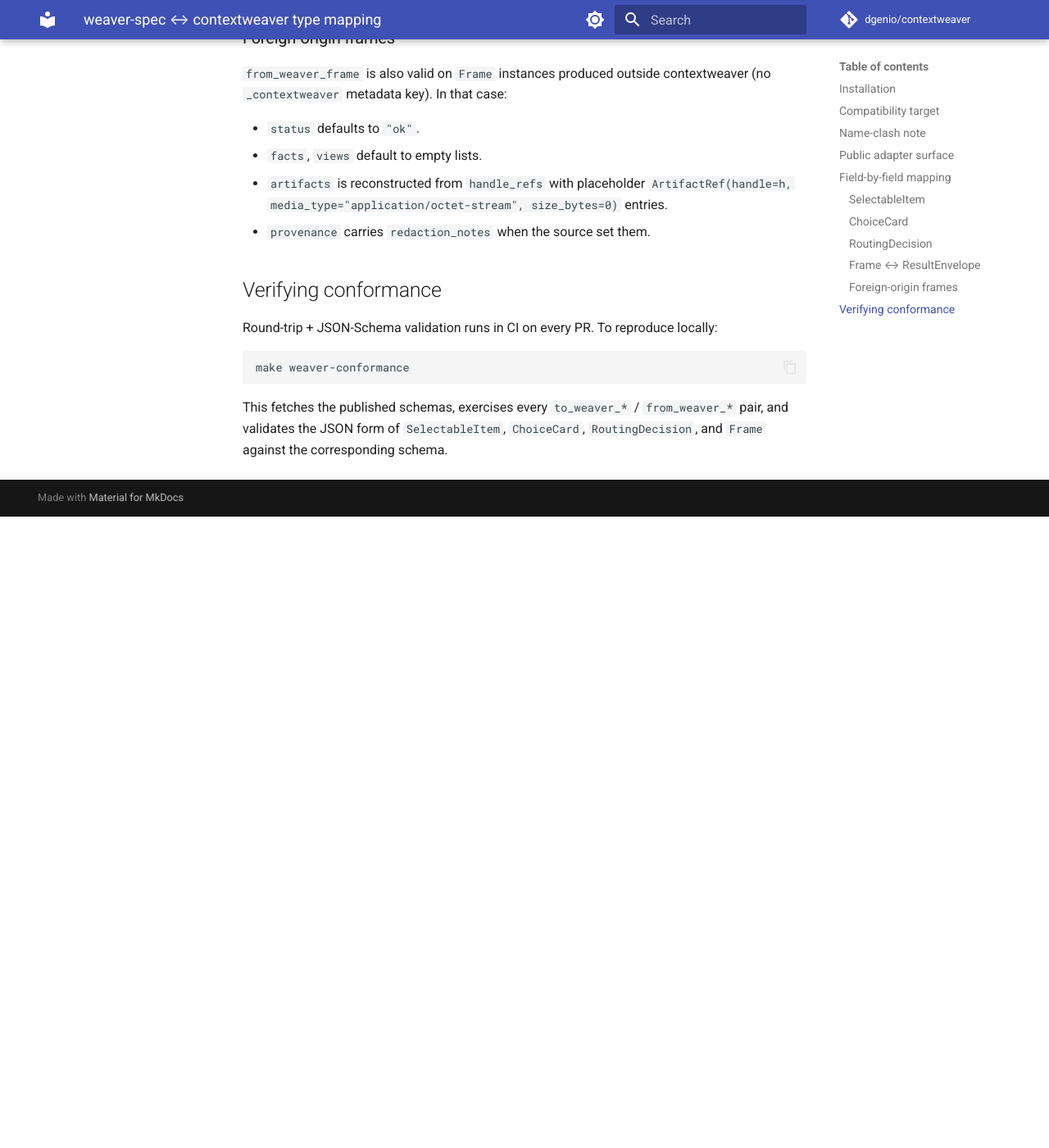
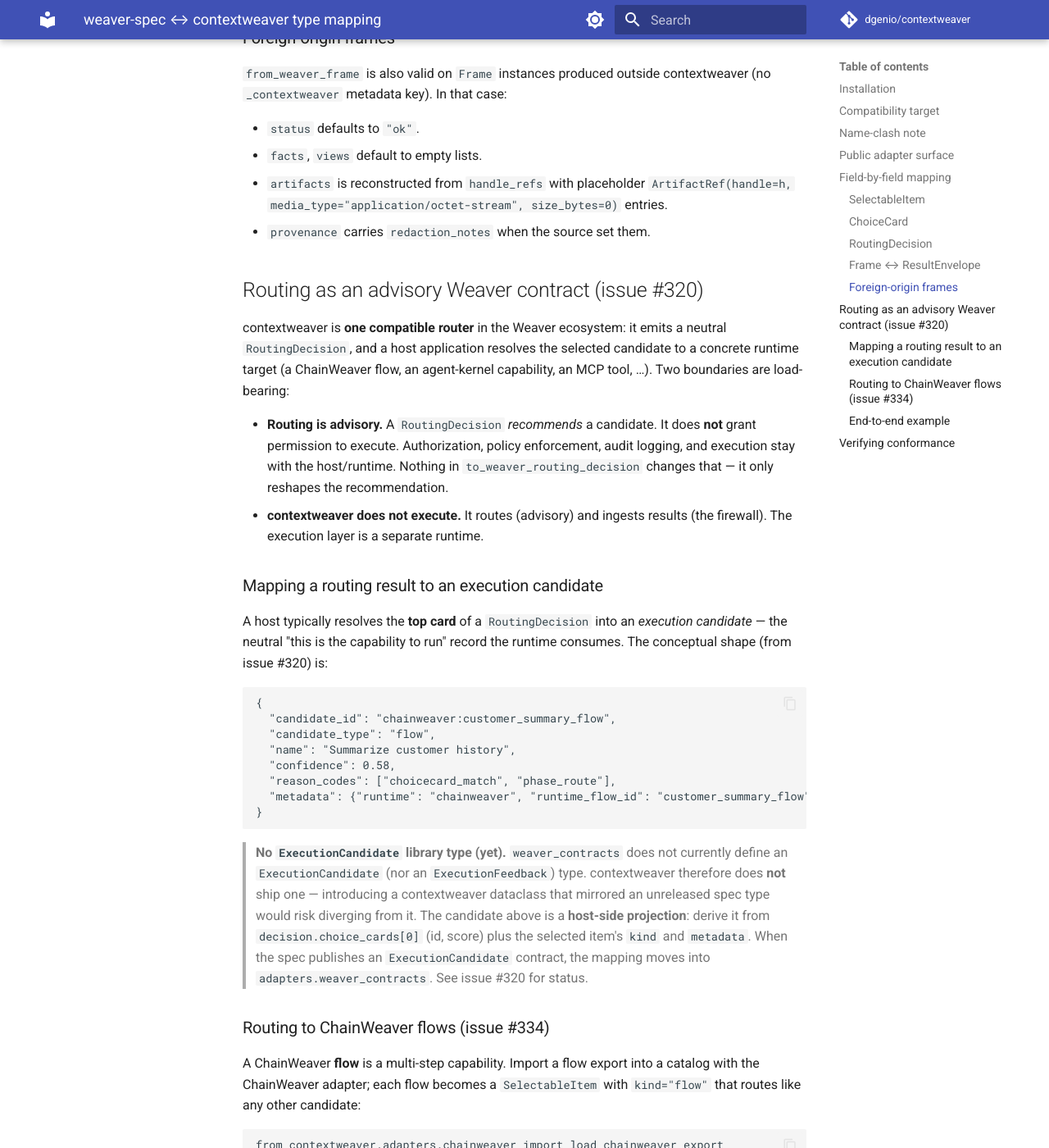
Before and after one commit to dgenio/contextweaver, an MkDocs documentation site: the page built from docs/weaver_spec_mapping.md, in a window 1280 px wide and 1400 px high, scrolled down 4419 px. Shown: the whole window at 82% size. Built offline with MkDocs 1.6.1 and Material for MkDocs 9.7.7, drawn with Linux system fonts in a browser that asks for light colours; comment, search, counter and statistics services are not loaded; before the commit the page ends 5049 px from its top, so only the background shows below that; some of the changed text lies outside the part shown.

Commit message:
docs: document routing as an advisory Weaver contract (#320)
Document how a contextweaver routing result maps to the neutral Weaver
routing contract and the advisory route -> execute boundary.

- docs/weaver_spec_mapping.md: advisory routing boundary; host-side
  projection of a RoutingDecision into a neutral execution candidate (and
  why contextweaver ships no ExecutionCandidate type while weaver-spec
  lacks one); when to route to a ChainWeaver flow vs a single-step tool;
  end-to-end example pointer.
- README: advisory contextweaver -> ChainWeaver handoff + example link.
- AGENTS.md module map (feedback.py, chainweaver.py, RoutingScoreProvider,
  flow kind), CHANGELOG, and regenerated llms-full.txt.

https://claude.ai/code/session_016bgBxQYoBbFF52z8vxNDSQ

````diff
--- a/docs/weaver_spec_mapping.md
+++ b/docs/weaver_spec_mapping.md
@@ -129,6 +129,80 @@ contextweaver (no `_contextweaver` metadata key). In that case:
   entries.
 - `provenance` carries `redaction_notes` when the source set them.
 
+## Routing as an advisory Weaver contract (issue #320)
+
+contextweaver is **one compatible router** in the Weaver ecosystem: it emits a
+neutral `RoutingDecision`, and a host application resolves the selected
+candidate to a concrete runtime target (a ChainWeaver flow, an agent-kernel
+capability, an MCP tool, …). Two boundaries are load-bearing:
+
+- **Routing is advisory.** A `RoutingDecision` *recommends* a candidate. It
+  does **not** grant permission to execute. Authorization, policy enforcement,
+  audit logging, and execution stay with the host/runtime. Nothing in
+  `to_weaver_routing_decision` changes that — it only reshapes the
+  recommendation.
+- **contextweaver does not execute.** It routes (advisory) and ingests results
+  (the firewall). The execution layer is a separate runtime.
+
+### Mapping a routing result to an execution candidate
+
+A host typically resolves the **top card** of a `RoutingDecision` into an
+*execution candidate* — the neutral "this is the capability to run" record the
+runtime consumes. The conceptual shape (from issue #320) is:
+
+```json
+{
+  "candidate_id": "chainweaver:customer_summary_flow",
+  "candidate_type": "flow",
+  "name": "Summarize customer history",
+  "confidence": 0.58,
+  "reason_codes": ["choicecard_match", "phase_route"],
+  "metadata": {"runtime": "chainweaver", "runtime_flow_id": "customer_summary_flow"}
+}
+```
+
+> **No `ExecutionCandidate` library type (yet).** `weaver_contracts` does not
+> currently define an `ExecutionCandidate` (nor an `ExecutionFeedback`) type.
+> contextweaver therefore does **not** ship one — introducing a contextweaver
+> dataclass that mirrored an unreleased spec type would risk diverging from it.
+> The candidate above is a **host-side projection**: derive it from
+> `decision.choice_cards[0]` (id, score) plus the selected item's `kind` and
+> `metadata`. When the spec publishes an `ExecutionCandidate` contract, the
+> mapping moves into `adapters.weaver_contracts`. See issue #320 for status.
+
+### Routing to ChainWeaver flows (issue #334)
+
+A ChainWeaver **flow** is a multi-step capability. Import a flow export into a
+catalog with the ChainWeaver adapter; each flow becomes a `SelectableItem`
+with `kind="flow"` that routes like any other candidate:
+
+```python
+from contextweaver.adapters.chainweaver import load_chainweaver_export
+
+catalog = load_chainweaver_export(chainweaver_export)  # list or {"flows": [...]}
+```
+
+The adapter preserves `name`, `description`, input schema (`args_schema`),
+and output schema, and stamps `metadata["runtime"]="chainweaver"` plus the
+flow id/version so a host can resolve the candidate back to a concrete flow.
+Every imported flow is tagged `"flow"`, so a caller can gate them with
+`Router.route(..., allowed_tags={"flow"})` or exclude them with
+`exclude_tags={"flow"}`.
+
+**When to route to a flow vs a tool:** prefer a flow when the request needs a
+*deterministic multi-step sequence* (fetch → join → summarise) that no single
+tool answers, and you want the runtime — not the LLM — to own the step order.
+Prefer single-step tools when the LLM should compose the steps itself.
+
+### End-to-end example
+
+`examples/architectures/contextweaver_to_chainweaver/` shows the full seam:
+route a query over a mixed tool+flow catalog → map the decision to a
+weaver-spec `RoutingDecision` → hand the flow to a (stubbed) ChainWeaver
+runtime → ingest the result back through the firewall as a `Frame`. There is
+**no hard dependency on ChainWeaver** — the executor is a canned stub and the
+weaver-spec mapping degrades gracefully without the `[weaver-spec]` extra.
+
 ## Verifying conformance
 
 Round-trip + JSON-Schema validation runs in CI on every PR. To reproduce
````
Also changed, not shown: AGENTS.md (+4 -2 lines), CHANGELOG.md (+30 -0 lines), README.md (+9 -0 lines), llms-full.txt (+11 -1 lines).
